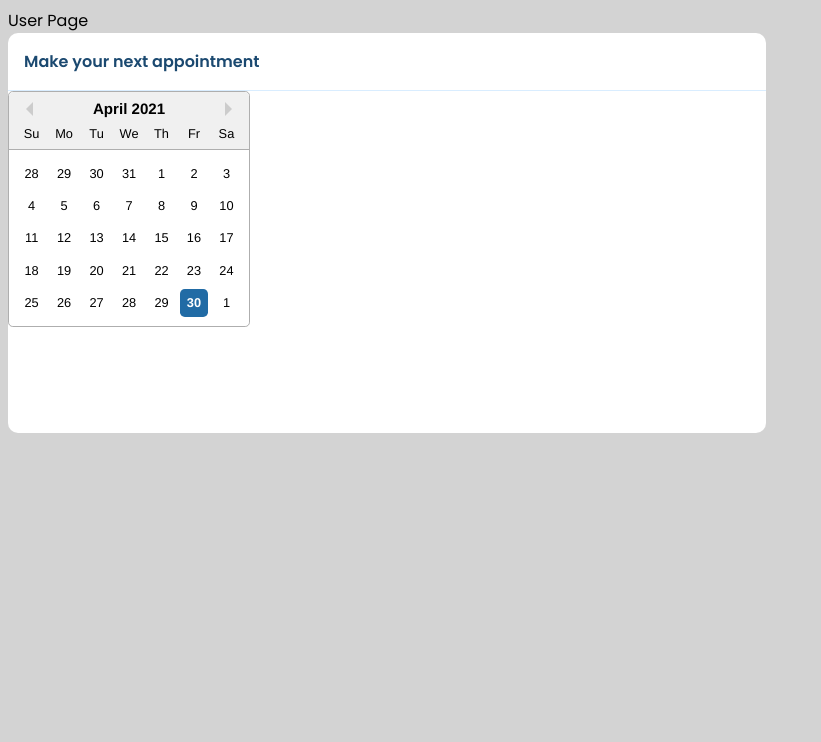
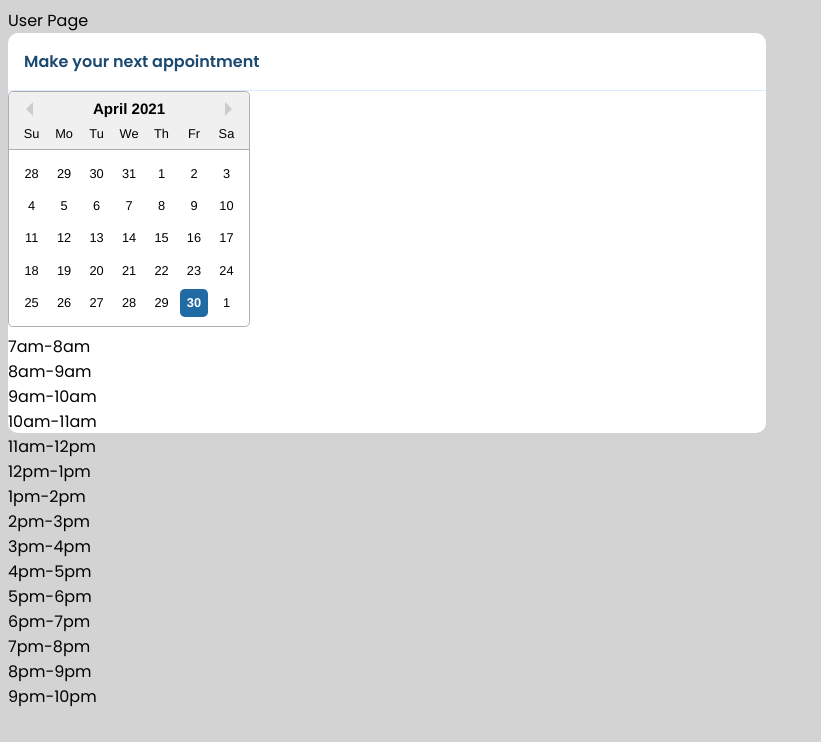
Before and after one commit to Sinnceree/code-challenge-appointment-scheduling, a React (Create React App) app in the folder hosting/: page /user/1 in a window 1280 px wide. Shown: the top 742 px of the page, without its empty margins (0-821 px from the left). Built offline with nearby package versions, Linux system fonts and the light colour scheme.

Commit message:
feat: created time picker component

```diff
--- a/hosting/src/components/AppointmentBox/index.tsx
+++ b/hosting/src/components/AppointmentBox/index.tsx
@@ -1,5 +1,6 @@
 import React, { useState } from "react";
 import DatePicker from "react-datepicker";
+import TimePicker from "../TimePicker";
 
 const AppointmentBox = () => {
   const [startDate, setStartDate] = useState(new Date());
@@ -22,6 +23,7 @@ const AppointmentBox = () => {
         selectsRange
         inline
       />
+      <TimePicker />
       </div>
 
     </div>
--- /dev/null
+++ b/hosting/src/components/TimePicker/index.tsx
@@ -0,0 +1,26 @@
+import React from "react";
+
+const TimePicker = () => {
+  const times = [
+    // Column one
+    ["7am-8am", "8am-9am", "9am-10am", "10am-11am", "11am-12pm"],
+    // Column two
+    ["12pm-1pm", "1pm-2pm", "2pm-3pm", "3pm-4pm", "4pm-5pm"],
+    // Column three
+    ["5pm-6pm", "6pm-7pm", "7pm-8pm", "8pm-9pm", "9pm-10pm"],
+  ]
+
+  return (
+    <div className="timepicker-box">
+      {times.map((column: string[]) => (
+        <div className="timepicker-column">
+          {column.map((time: string) => (
+            <div className="timepicker-block">{time}</div>
+          ))}
+        </div>
+      ))}
+    </div>
+  );
+}
+
+export default TimePicker;
```
